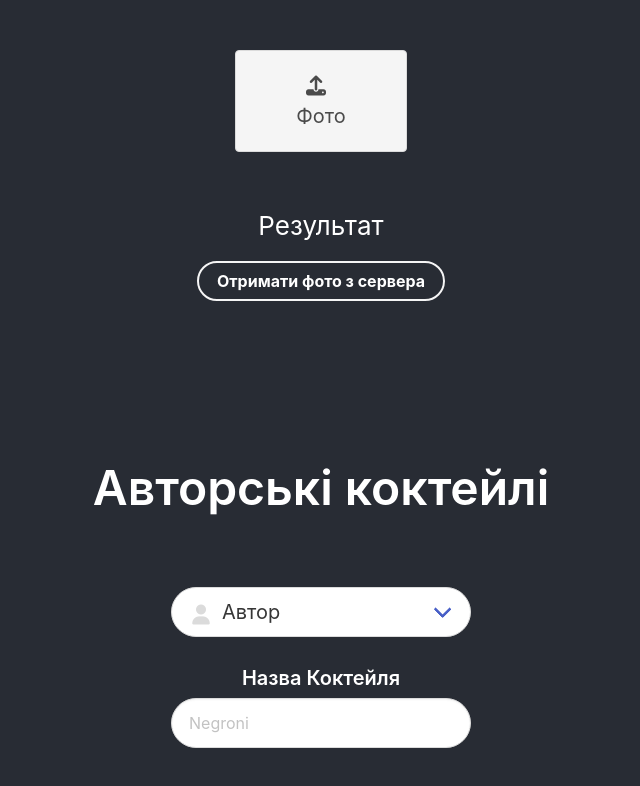
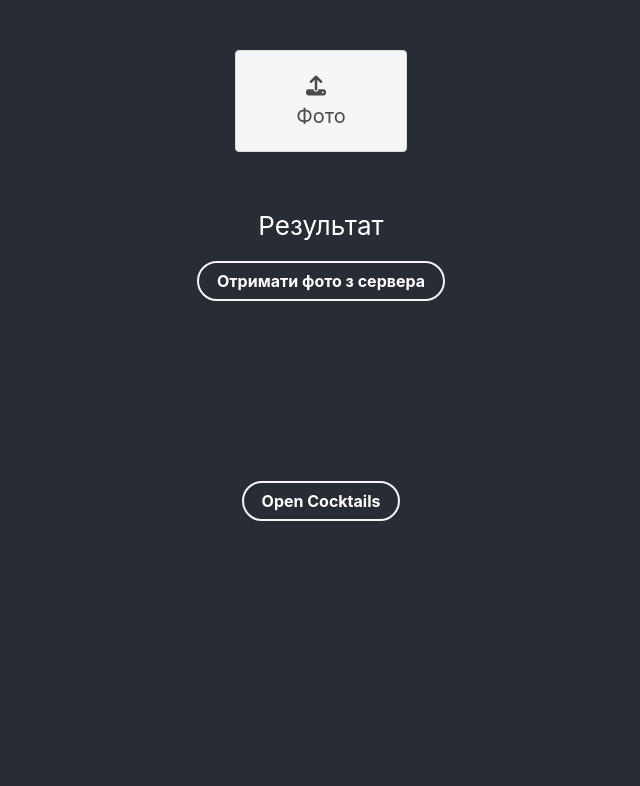
Before and after one commit to andrijdudar/React-cocktails, a React (Create React App) app: page / in a window 1280 px wide. Shown: the top 786 px of the page, without its empty margins (319-959 px from the left). Built offline with nearby package versions, Linux system fonts and the light colour scheme.

Commit message:
openCoctails

```diff
--- a/src/App.jsx
+++ b/src/App.jsx
@@ -1,14 +1,23 @@
+import { useState } from 'react';
 import './App.scss';
 import { TestPhoto } from './components/TestPhoot';
 import AppCocktails from './components/cocktails/AppCocktails';
-// import AppCocktails from './components/cocktails/AppCocktails';
 
 function App() {
+  const [cocktails, setCocktails] = useState(false);
   return (
     <div className="App">
       <div className="App-header section ">
         <TestPhoto />
-        <AppCocktails />
+        <button
+          className='btn_done btn_add'
+          onClick={() => setCocktails(!cocktails)}
+        >
+          Open Cocktails
+        </button>
+        {cocktails &&
+          <AppCocktails />
+        }
       </div>
     </div>
   );
```
